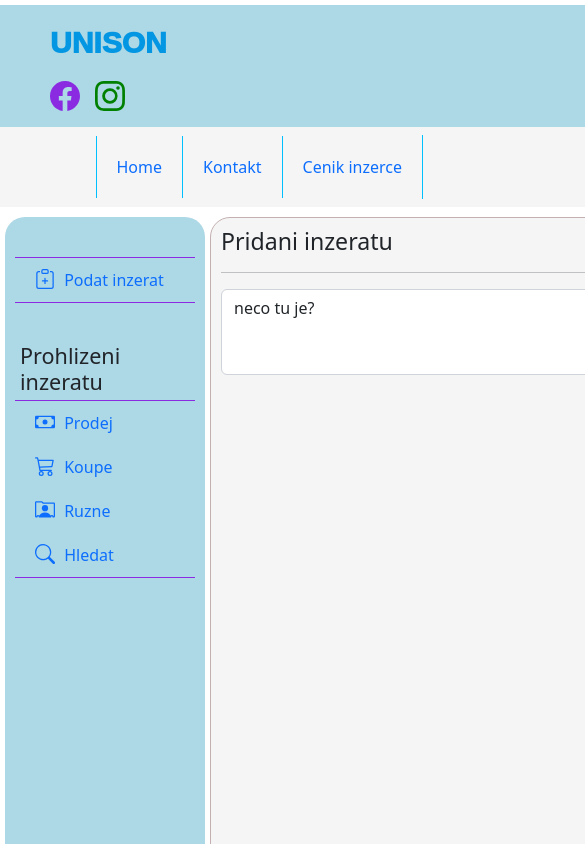
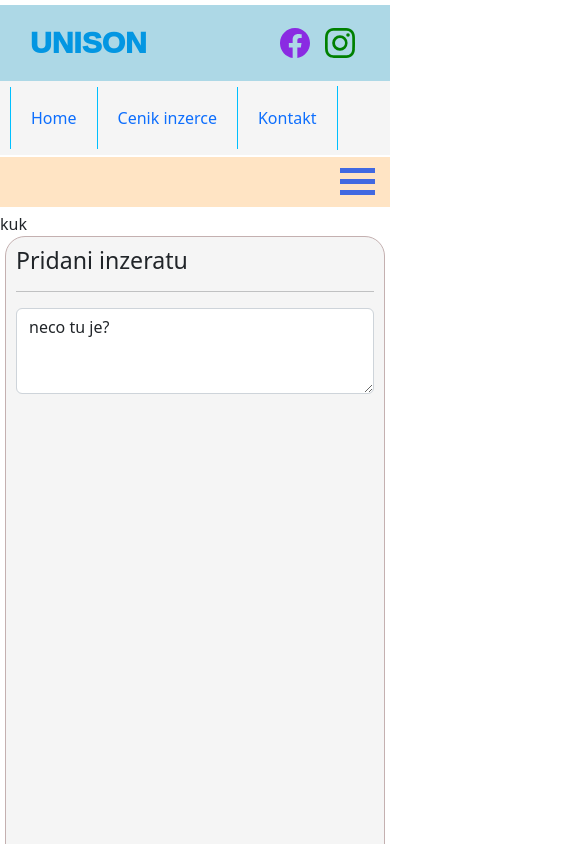
Before and after one commit to SekacMervin/unison, a React (Create React App) app: page /addInzert in a window 390 px wide. Shown: the top 844 px of the page, 585 px wide, since content can reach past the window. Built offline with nearby package versions, Linux system fonts and the light colour scheme.

Commit message:
Uprava Layout

```diff
--- a/package.json
+++ b/package.json
@@ -7,6 +7,8 @@
     "@testing-library/react": "^13.4.0",
     "@testing-library/user-event": "^13.5.0",
     "bootstrap": "^5.2.3",
+    "classnames": "^2.3.2",
+    "node-sass": "^7.0.3",
     "react": "^18.2.0",
     "react-bootstrap": "^2.7.0",
     "react-bootstrap-icons": "^1.10.2",
--- a/src/Components/Inputs.js
+++ b/src/Components/Inputs.js
@@ -1,8 +1,7 @@
 
 //// Import packages
 import React from "react";
-import styles from 'bootstrap/dist/css/bootstrap.css';
-//import Form from "react-bootstrap/Form";
+import styles from "../Styles/Styles.scss";
 
 
 
--- a/src/Styles/Layout.scss
+++ b/src/Styles/Layout.scss
@@ -7,13 +7,14 @@
     width: 100%;
     height: auto;
     min-height: 60px;
-    min-width: 620px;
+    min-width: 375px;
     margin-top: 5px;
+    justify-content: space-between;
 
     .header-leftSite
     {
         display: flex;
-        width: 45%;
+        width: 250px;
         margin-left: 50px;
         margin-right: 50px;
         padding-top: 20px;
@@ -40,6 +41,7 @@
         {
             display: flex;
             padding-left:0;
+            margin: 0;
             align-items: center;
         }
 
@@ -94,35 +96,25 @@
 
 
 
-//// Main body
-.mainbody
-{
-    display: flex;
-    width: 100%;
-    height: 98vh;
-    margin-bottom: 5px;
-    background-color: white;
-}
-
-
-
 //// Navbar
-.navbar
+.navigationbar
 {
     margin-bottom: 10px;
     display: flex;
+    margin-bottom: 5px;
+    padding-top: 5px;
+    padding-bottom: 5px;
     height: auto;
     background-color: whitesmoke;
-    min-width: 620px;
+    min-width: 375px;
 
-    .navbar-ul
+    .navigationbar-ul
     {
         height: auto;
-        padding-left: 2.5px;
         display: flex;
         margin-top: 0px;
         margin-bottom: 0px;
-        margin-left: 15%;
+        padding-left: 0px;
         padding-top: 20px;
         padding-bottom: 20px;
         border-right-width: 1px;
@@ -130,13 +122,13 @@
         border-right-color:deepskyblue;
     }
 
-    .navbar-li
+    .navigationbar-li
     {
         list-style-type: none;
         height: auto;
     }
 
-    .navbar-li-link
+    .navigationbar-li-link
     {
         border-left-width: 1px;
         border-left-style: solid;
@@ -148,41 +140,98 @@
         text-decoration: none;
     }
 
-    .navbar-li-link:hover
+    .navigationbar-li-link:hover
     {
         background-color: lightblue;
         color: red;
         font-weight: bold;
     }
 
-    .navbar-li-link:active
+    .navigationbar-li-link:active
     {
         background-color: white;
         color: black;
+    }
+
+    .navigationbar-left-empty
+    {
+        width: 20%;
+        min-width: 207px;
     }
 }
 
 
 
+//// Mobile droplist
+.mobile-navigationbar
+{
+    background-color: bisque;
+    display: none;
+    height: 50px;
+    margin-bottom: 5px;
+    justify-content:flex-end;
+    min-width: 375px;
+
+    .mobile-navigationbar-menuIcon
+    {
+        display: inline-block;
+        cursor: pointer;
+        margin-right: 15px;
+        padding-top: 5px;
+        padding-bottom: 4px;
+    }
+
+    .mobile-bar1, .mobile-bar2, .mobile-bar3
+    {
+        width: 35px;
+        height: 5px;
+        background-color: royalblue;
+        margin: 6px 0;
+        transition: 0.4s;
+    }
+}
+
+.mobile-sidebar
+{
+    display: none;
+}
+
+
+
+//// Main body
+.mainbody
+{
+    display: flex;
+    width: 100%;
+    height: 98vh;
+    margin-bottom: 5px;
+    background-color: white;
+    min-width: 375px;
+}
+
+
+
 //// Slidebar
-.slidebar
+.sidebar
 {
     background-color: lightblue;
     border-style: solid;
     border-radius: 20px;
     border-width: 0px;
     height: auto;
-    width: 15%;
+    width: 20%;
     min-width: 200px;
     margin-left: 5px;
+    padding-top: 30px;
 
     h4
     {
         margin: 0;
         margin-left: 15px;
+        font-size: large;
     }
 
-    .slidebar-ul
+    .sidebar-ul
     {
         border-top-style: solid;
         border-top-width: 1px;
@@ -192,26 +241,26 @@
         border-color:blueviolet;
         margin-left: 10px;
         margin-right: 10px;
-        margin-top: 40px;
+        margin-top: 5px;
         margin-bottom: 40px;
         padding-left: 0px;
         list-style-type: none;
         align-items: center;
     }
 
-    .slidebar-li
+    .sidebar-li
     {
         padding-top: 10px;
         padding-bottom: 10px;
         padding-left: 20px;
     }
 
-    .slidebar-li-link
+    .sidebar-li-link
     {
         text-decoration: none;
     }
 
-    .slidebar-li-link-icon
+    .sidebar-li-link-icon
     {
         margin-right: 5px;
         vertical-align: text-top;
@@ -219,11 +268,114 @@
         height: 20px;
     }
 
-    .slidebar-li-link:hover
+    .sidebar-li-link:hover
     {
         text-decoration:underline;
         color: red;
     }
+
+    .sidebar-head
+    {
+        justify-content:flex-end;
+        display: flex;
+        margin-right: 15px;
+        margin-bottom: 30px;
+
+        .sidebar-head-menuIcon
+        {
+            display: inline-block;
+            cursor: pointer;
+        }
+
+        .bar1, .bar2, .bar3
+        {
+            width: 35px;
+            height: 5px;
+            background-color: royalblue;
+            margin: 6px 0;
+            transition: 0.4s;
+        }
+
+        .bar1
+        {
+            transform: translate(0, 11px) rotate(-45deg);
+        }
+
+        .bar2
+        {
+            opacity: 0;
+        }
+
+        .bar3
+        {
+            transform: translate(0, -11px) rotate(45deg);
+        }
+    }
+}
+
+
+
+//// Nastaveni sidebar ve forme closed
+.sidebar-closed
+{
+    @extend .sidebar;
+    background-color: bisque;
+    width: 70px;
+    min-width: 70px;
+
+    h4
+    {
+        display: none;
+    }
+
+    .sidebar-head
+    {
+        justify-content: center;
+        margin-right: 0px;
+    }
+
+    .sidebar-li-link-icon
+    {
+        vertical-align:middle;
+        width: 30px;
+        height: 30px;
+    }
+
+    .sidebar-li
+    {
+        padding-top: 5px;
+        padding-bottom: 5px;
+        padding-left: 10px;
+    }
+
+    .sidebar-li-link
+    {
+        font-size: 0;
+    }
+
+    .sidebar-head
+    {
+        .bar1
+        {
+            transform: translate(0, 0px) rotate(0deg);
+        }
+
+        .bar2
+        {
+            opacity: 100;
+        }
+
+        .bar3
+        {
+            transform: translate(0, 0px) rotate(0deg);
+        }
+    }
+}
+
+.navigationbar-left-empty-sidebar-closed
+{
+    width: 77px;
+    min-width: 77px;
 }
 
 
@@ -236,8 +388,7 @@
     border-radius: 20px;
     border-width: 1px;
     border-color: rgb(196, 176, 176);
-    width: 85%;
-    min-width: 400px;
+    width: inherit;
     height: auto;
     margin-left: 5px;
     margin-right: 5px;
@@ -246,11 +397,61 @@
 
 
 
-//// Pri velkem zmenseni okna prohlizece
+// Pri velkem zmenseni okna prohlizece
 @media screen and (max-width: 800px)
 {
     .header
     {
-        flex-direction: column;
+        .header-leftSite
+        {
+            margin-left: 30px;
+            margin-right: 0px;
+            width: 150px;
+        }
+
+        .header-rightSite
+        {
+            margin-right: 20px;
+        }
+    }
+
+    .navigationbar
+    {
+        margin-bottom: 2px;
+
+        .navigationbar-ul
+        {
+            margin-left: 10px;
+        }
+
+        .navigationbar-left-empty
+        {
+            display: none;
+        }
+
+        .navigationbar-left-empty-sidebar-closed
+        {
+            display: none;
+        }
+    }
+
+    .mobile-navigationbar
+    {
+        display: flex;
+    }
+
+    .sidebar
+    {
+        display: none;
+    }
+
+    .contentBody
+    {
+        width: 100%;
+    }
+
+    .mobile-sidebar
+    {
+        display: block;
     }
 }
--- a/src/Styles/Styles.scss
+++ b/src/Styles/Styles.scss
@@ -1,2 +1,3 @@
 // Import others .scss
-@use './Layout.scss'
+@use './Layout.scss';
+@import '~bootstrap/scss/bootstrap.scss';
--- a/src/pages/Layout.js
+++ b/src/pages/Layout.js
@@ -1,21 +1,43 @@
 
 //// Import backages
 import { Outlet, Link } from "react-router-dom";
-import Styles from "../Styles/Styles.scss";
+import { useState } from "react";
+import styles from "../Styles/Styles.scss";
 
 // Icons
 import { Facebook,Instagram,Cash,Cart3,PersonRolodex,
           Search, ClipboardPlus} from 'react-bootstrap-icons'
 
 
+
+
+//// Return Layout
 const Layout = () => {
+    const [sidebar, setSidebar] = useState("sidebar");
+    const [navigationEmpty, setNavigationEmpty] = useState("navigationbar-left-empty");
+
+    // Funkce meni Slidebar
+    const ChangeSidebar = () =>
+    {
+      // Normal sidebar
+      if(sidebar === "sidebar")
+      {
+        setSidebar("sidebar-closed");
+        setNavigationEmpty("navigationbar-left-empty-sidebar-closed");
+      }
+      else
+      {
+        setSidebar("sidebar");
+        setNavigationEmpty("navigationbar-left-empty");
+      }
+    }
+
     return (
       <>
         <div className="header">
           <div className="header-leftSite">
             <h2>UNISON</h2>
           </div>
-
           <div className="header-rightSite">
             <ul className="header-rightSite-ul">
               <li className="header-rightSite-li">
@@ -31,50 +53,71 @@ const Layout = () => {
             </ul>
           </div>
         </div>
-        <div className="navbar">
-          <ul className="navbar-ul">
-            <li className="navbar-li">
-              <Link className="navbar-li-link" to="/">Home</Link>
+        <div className="navigationbar">
+          <div className={navigationEmpty}></div>
+          <ul className="navigationbar-ul">
+            <li className="navigationbar-li">
+              <Link className="navigationbar-li-link" to="/">Home</Link>
             </li>
-            <li className="navbar-li">
-              <Link className="navbar-li-link" to="/contact">Kontakt</Link>
+            <li className="navigationbar-li">
+              <Link className="navigationbar-li-link" to="/price">Cenik inzerce</Link>
             </li>
-            <li className="navbar-li">
-              <Link className="navbar-li-link" to="/price">Cenik inzerce</Link>
+            <li className="navigationbar-li">
+              <Link className="navigationbar-li-link" to="/contact">Kontakt</Link>
             </li>
           </ul>
         </div>
+        <div className="mobile-navigationbar">
+          <div className="mobile-navigationbar-menuIcon">
+              <div class="mobile-bar1"></div>
+              <div class="mobile-bar2"></div>
+              <div class="mobile-bar3"></div>
+            </div>
+        </div>
+        <div className="mobile-sidebar">
+          kuk
+        </div>
         <div className="mainbody">
-            <div className="slidebar">
-              <ul className="slidebar-ul">
-                <li className="slidebar-li">
-                  <Link className="slidebar-li-link" to="/addInzert">
-                    <ClipboardPlus className="slidebar-li-link-icon"></ClipboardPlus> Podat inzerat
+            <div className={sidebar}  id="sidebar">
+              <div className="sidebar-head">
+                <div className="sidebar-head-menuIcon" onClick={() => ChangeSidebar()}>
+                  <div class="bar1"></div>
+                  <div class="bar2"></div>
+                  <div class="bar3"></div>
+                </div>
+              </div>
+              <h4>
+                  Pridani inzeratu
+              </h4>
+              <ul className="sidebar-ul">
+                <li className="sidebar-li">
+                  <Link className="sidebar-li-link" to="/addInzert">
+                    <ClipboardPlus className="sidebar-li-link-icon"></ClipboardPlus> Vytvorit
                   </Link>
                 </li>
               </ul>
               <h4>
                   Prohlizeni inzeratu
               </h4>
-              <ul className="slidebar-ul" style={{marginTop: "5px"}}>
-                <li className="slidebar-li">
-                  <Link className="slidebar-li-link" to="/sale">
-                    <Cash className="slidebar-li-link-icon"></Cash> Prodej
+              <ul className="sidebar-ul">
+                <li className="sidebar-li">
+                  <Link className="sidebar-li-link" to="/sale">
+                    <Cash className="sidebar-li-link-icon"></Cash> Prodej
                   </Link>
                 </li>
-                <li className="slidebar-li">
-                  <Link className="slidebar-li-link" to="/buy">
-                    <Cart3 className="slidebar-li-link-icon"></Cart3> Koupe
+                <li className="sidebar-li">
+                  <Link className="sidebar-li-link" to="/buy">
+                    <Cart3 className="sidebar-li-link-icon"></Cart3> Koupe
                   </Link>
                 </li>
-                <li className="slidebar-li">
-                  <Link className="slidebar-li-link" to="/others">
-                    <PersonRolodex className="slidebar-li-link-icon"></PersonRolodex> Ruzne
+                <li className="sidebar-li">
+                  <Link className="sidebar-li-link" to="/others">
+                    <PersonRolodex className="sidebar-li-link-icon"></PersonRolodex> Ruzne
                   </Link>
                 </li>
-                <li className="slidebar-li">
-                  <Link className="slidebar-li-link" to="/search">
-                    <Search className="slidebar-li-link-icon"></Search> Hledat
+                <li className="sidebar-li">
+                  <Link className="sidebar-li-link" to="/search">
+                    <Search className="sidebar-li-link-icon"></Search> Hledat
                   </Link>
                 </li>
               </ul>
--- a/src/pages/Layout.scss
+++ /dev/null
@@ -1,256 +0,0 @@
-
-//// Header
-.header
-{
-    background-color: lightblue;
-    display: flex;
-    width: 100%;
-    height: auto;
-    min-height: 60px;
-    min-width: 620px;
-    margin-top: 5px;
-
-    .header-leftSite
-    {
-        display: flex;
-        width: 45%;
-        margin-left: 50px;
-        margin-right: 50px;
-        padding-top: 20px;
-        padding-bottom: 20px;
-
-        h2
-        {
-            font-family: Arial, Helvetica, sans-serif;
-            color: #0396E2;
-            font-weight: 1000;
-            font-size: 30px;
-            margin: 0px;
-        }
-    }
-
-    .header-rightSite
-    {
-        width: auto;
-        display:flex;
-        margin-left: 50px;
-        margin-right: 50px;
-
-        .header-rightSite-ul
-        {
-            display: flex;
-            padding-left:0;
-            align-items: center;
-        }
-
-        .header-rightSite-li
-        {
-            list-style-type: none;
-        }
-    }
-
-    .header-logoLink
-    {
-        padding-right: 20px;
-    }
-
-    .header-iconFacebook
-    {
-        color: blueviolet;
-        width: 30px;
-        height: 30px;
-    }
-
-    .header-iconInstagram
-    {
-        color: green;
-        width: 30px;
-        height: 30px;
-    }
-
-    .header-iconLink
-    {
-        padding-top: 20px;
-        margin-right: 15px;
-    }
-
-    .header-logoLink:hover
-    {
-        opacity: 50%;
-    }
-
-    .header-iconFacebook:hover
-    {
-        width: 35px;
-        height: 35px;
-    }
-
-    .header-iconInstagram:hover
-    {
-        width: 35px;
-        height: 35px;
-    }
-}
-
-
-
-//// Main body
-.mainbody
-{
-    display: flex;
-    width: 100%;
-    height: 98vh;
-    margin-bottom: 5px;
-    background-color: white;
-}
-
-
-
-//// Navbar
-.navbar
-{
-    margin-bottom: 10px;
-    display: flex;
-    height: auto;
-    background-color: whitesmoke;
-    min-width: 620px;
-
-    .navbar-ul
-    {
-        height: auto;
-        padding-left: 2.5px;
-        display: flex;
-        margin-top: 0px;
-        margin-bottom: 0px;
-        margin-left: 15%;
-        padding-top: 20px;
-        padding-bottom: 20px;
-        border-right-width: 1px;
-        border-right-style: solid;
-        border-right-color:deepskyblue;
-    }
-
-    .navbar-li
-    {
-        list-style-type: none;
-        height: auto;
-    }
-
-    .navbar-li-link
-    {
-        border-left-width: 1px;
-        border-left-style: solid;
-        border-left-color:deepskyblue;
-        padding-left: 20px;
-        padding-right: 20px;
-        padding-top: 20px;
-        padding-bottom: 20px;
-        text-decoration: none;
-    }
-
-    .navbar-li-link:hover
-    {
-        background-color: lightblue;
-        color: red;
-        font-weight: bold;
-    }
-
-    .navbar-li-link:active
-    {
-        background-color: white;
-        color: black;
-    }
-}
-
-
-
-//// Slidebar
-.slidebar
-{
-    background-color: lightblue;
-    border-style: solid;
-    border-radius: 20px;
-    border-width: 0px;
-    height: auto;
-    width: 15%;
-    min-width: 200px;
-    margin-left: 5px;
-
-    h4
-    {
-        margin: 0;
-        margin-left: 15px;
-    }
-
-    .slidebar-ul
-    {
-        border-top-style: solid;
-        border-top-width: 1px;
-        border-color:blueviolet;
-        border-bottom-style: solid;
-        border-bottom-width: 1px;
-        border-color:blueviolet;
-        margin-left: 10px;
-        margin-right: 10px;
-        margin-top: 40px;
-        margin-bottom: 40px;
-        padding-left: 0px;
-        list-style-type: none;
-        align-items: center;
-    }
-
-    .slidebar-li
-    {
-        padding-top: 10px;
-        padding-bottom: 10px;
-        padding-left: 20px;
-    }
-
-    .slidebar-li-link
-    {
-        text-decoration: none;
-    }
-
-    .slidebar-li-link-icon
-    {
-        margin-right: 5px;
-        vertical-align: text-top;
-        width: 20px;
-        height: 20px;
-    }
-
-    .slidebar-li-link:hover
-    {
-        text-decoration:underline;
-        color: red;
-    }
-}
-
-
-
-//// Content body
-.contentBody
-{
-    background-color: whitesmoke;
-    border-style: solid;
-    border-radius: 20px;
-    border-width: 1px;
-    border-color: rgb(196, 176, 176);
-    width: 85%;
-    min-width: 400px;
-    height: auto;
-    margin-left: 5px;
-    margin-right: 5px;
-    padding: 10px;
-}
-
-
-
-//// Pri velkem zmenseni okna prohlizece
-@media screen and (max-width: 800px)
-{
-    .header
-    {
-        flex-direction: column;
-    }
-}
--- a/src/pages/Styles.scss
+++ /dev/null
@@ -1,2 +0,0 @@
-// Import others .scss
-@use './Layout.scss'
```
Also changed, not shown: src/pages/Layout.css (deleted, +0 -44 lines), 1 other file (tests, documents, lock files or other folders).
